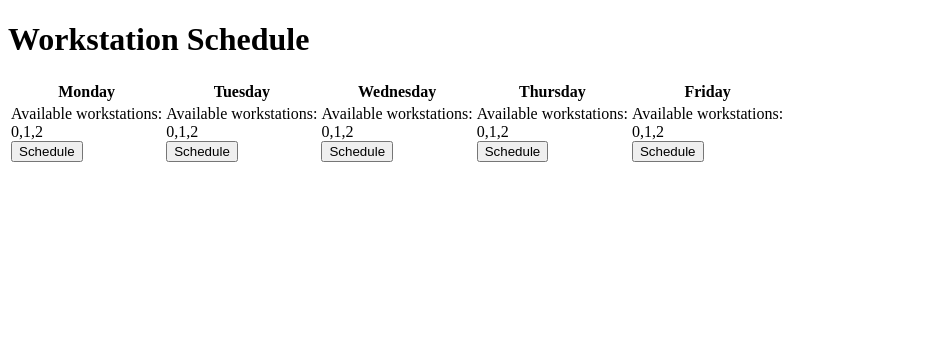
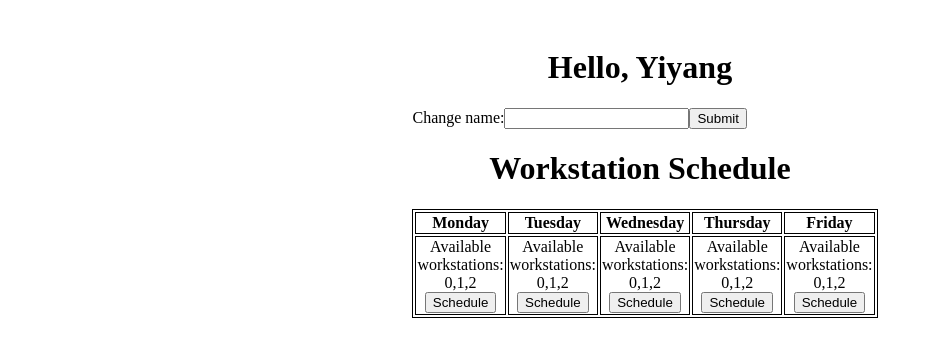
Before and after one commit to NYU-OTS/WorkstationScheduler, a React (Create React App) app: page / in a window 1280 px wide. Shown: the top 354 px of the page, without its empty margins (0-933 px from the left). Built offline with nearby package versions, Linux system fonts and the light colour scheme.

Commit message:
Improved the interface

```diff
--- a/src/components/Scheduler.tsx
+++ b/src/components/Scheduler.tsx
@@ -1,17 +1,19 @@
 import * as React from "react";
 import { Workstation } from "./Workstation";
+import './table.css'
 
-export interface Props {
+export interface SchedulerProps {
   name: string;
   // onAdd?: () => void;
   // onDelete?: () => void;
   // onEdit?: () => void;
 }
 
-interface State {
+interface SchedulerState {
   name: string
   workstations: Workstation[];
   day: number
+  userName: string
 }
 
 // interface WorkstationJson{
@@ -19,13 +21,13 @@ interface State {
 //   days: [string, string][][]
 // }
 
-export class Scheduler extends React.Component<Props, State>{
+export class Scheduler extends React.Component<SchedulerProps, SchedulerState>{
   static readonly daysName = ["Monday", "Tuesday", "Wednesday", "Thursday", "Friday"];
 
-  constructor(props: Props){
+  constructor(props: SchedulerProps){
     super(props);
     this.state = { name: props.name, workstations: [new Workstation(0, "722"),
-    new Workstation(1, "723"), new Workstation(2, "724")], day: -1};
+    new Workstation(1, "723"), new Workstation(2, "724")], day: -1, userName: "Yiyang"};
   }
 
   public render(){
@@ -52,9 +54,12 @@ export class Scheduler extends React.Component<Props, State>{
     //     })
     //   })
     // })
+    let counter: number = 0;
 
     return(
       <div>
+        <h1>Hello, {this.state.userName} </h1>
+        <NameForm parent={this}/>
         <h1> {this.state.name} </h1>
         <table>
           <tr>
@@ -66,7 +71,7 @@ export class Scheduler extends React.Component<Props, State>{
           </tr>
           <tr>
           {
-            days.map(function(day){
+            days.map((day) => {
               return (
                 <td>
                 Available workstations: <br />
@@ -74,7 +79,7 @@ export class Scheduler extends React.Component<Props, State>{
                 {day.toString()}
                 <br />
                 {
-                  <button>Schedule</button>
+                  <button onClick={this.handleScheduleClick.bind(this, counter++)}>Schedule</button>
                 }
               </td>
               );
@@ -109,4 +114,47 @@ export class Scheduler extends React.Component<Props, State>{
     }
     return;
   }
+
+  handleScheduleClick(day: number){
+    this.setState({day: day});
+  }
 }
+
+interface NameFormProps {
+  parent: Scheduler;
+}
+
+interface NameFormState {
+  value: string
+}
+
+class NameForm extends React.Component<NameFormProps, NameFormState> {
+  constructor(props: NameFormProps) {
+    super(props);
+    this.state = {value: ''};
+
+    this.handleChange = this.handleChange.bind(this);
+    this.handleSubmit = this.handleSubmit.bind(this);
+  }
+
+  handleChange(event: any) {
+    this.setState({value: event.target.value});
+  }
+
+  handleSubmit(event: any) {
+    this.props.parent.setState({userName: this.state.value});
+    event.preventDefault();
+  }
+
+  render() {
+    return (
+      <form onSubmit={this.handleSubmit}>
+        <label>
+          Change name:
+          <input type="text" value={this.state.value} onChange={this.handleChange} />
+        </label>
+        <input type="submit" value="Submit" />
+      </form>
+    );
+  }
+}
--- /dev/null
+++ b/src/components/table.css
@@ -0,0 +1,14 @@
+table, th, td  {
+  border: 1px solid black;
+  text-align: center;
+}
+
+h1 {
+  text-align: center;
+}
+
+div {
+  margin: auto;
+  width: 60%;
+  padding: 10px;
+}
```
Also changed, not shown: src/components/NameForm.tsx (added, +32 -0 lines).
